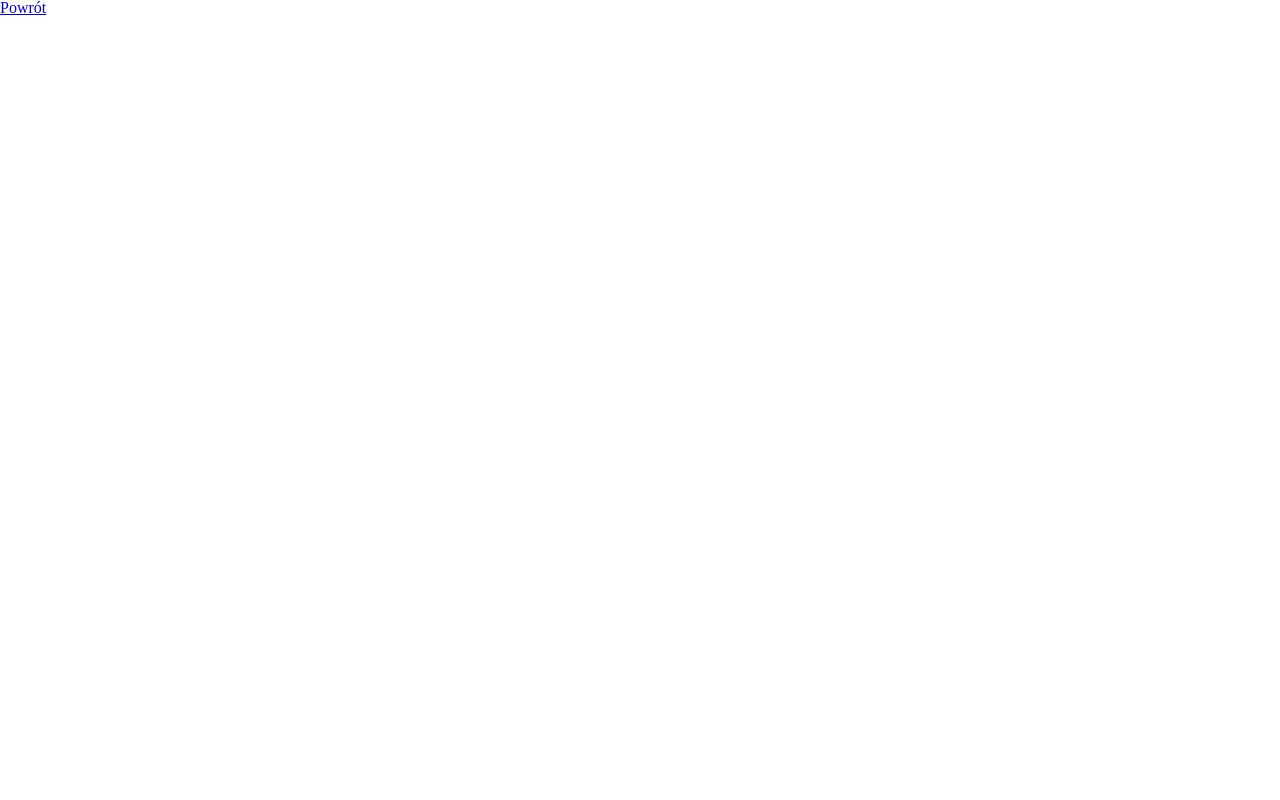
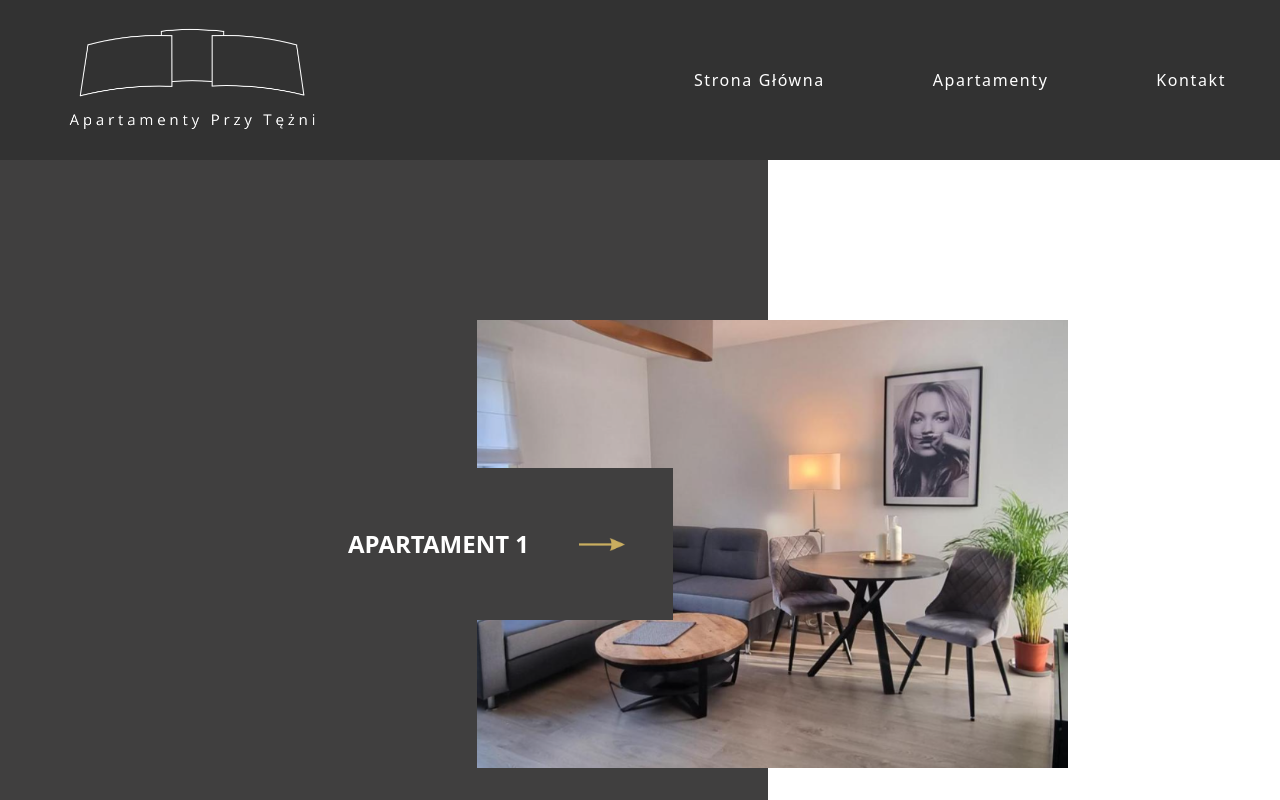
Before and after one commit to Dyniaaa/ApartamentyPrzyTezni, a React (Create React App) app: page /#/Apartment1 in a window 1280 px wide. Shown: the top 800 px of the page. Built offline with nearby package versions, Linux system fonts and the light colour scheme; the HTML template or start-up script is replaced by a standard one.

Commit message:
Add structure for apartments galleries

```diff
--- a/src/App.js
+++ b/src/App.js
@@ -13,6 +13,9 @@
         <Routes>
           <Route path="/" element={<MainPage />} />
           <Route path="/Apartments" element={<Apartments />} />
+          <Route path="/Apartment1" element={<Apartments />} />
+          <Route path="/Apartment2" element={<Apartments />} />
+          <Route path="/Apartment3" element={<Apartments />} />
           <Route path="*" element={<NotFound />} />
         </Routes>
       </HashRouter>
--- a/src/Components/Apartments/ApartmentsList/ApartmentComponent/ApartmentComponent.js
+++ b/src/Components/Apartments/ApartmentsList/ApartmentComponent/ApartmentComponent.js
@@ -1,29 +1,26 @@
 import React, { Component } from "react";
 import "./ApartmentComponent.scss";
+import { NavLink } from "react-router-dom";
 
 class ApartmentComponent extends Component {
   render() {
-    const { bgImg, aptName } = this.props;
+    const { bgImg, aptName, link } = this.props;
 
     const styles = {
       backgroundImage: `url("${bgImg}")`,
     };
 
-    function przekierujNaInnaStrone() {
-      window.location.href = "/";
-    }
-
     return (
       <section className="apartmentComponent">
-        <div className="textDiv" onClick={przekierujNaInnaStrone}>
-          <p className="text">{aptName}</p>
-          <div className="goldenArrow"></div>
-        </div>
-        <div
-          style={styles}
-          className="aptComImg"
-          onClick={przekierujNaInnaStrone}
-        ></div>
+        <NavLink to={link} className={"navlinkText"}>
+          <div className="textDiv">
+            <p className="text">{aptName}</p>
+            <div className="goldenArrow"></div>
+          </div>
+        </NavLink>
+        <NavLink to={link} className={"navlinkImg"}>
+          <div style={styles} className="aptComImg"></div>
+        </NavLink>
       </section>
     );
   }
--- a/src/Components/Apartments/ApartmentsList/ApartmentComponent/ApartmentComponent.scss
+++ b/src/Components/Apartments/ApartmentsList/ApartmentComponent/ApartmentComponent.scss
@@ -3,14 +3,18 @@
   justify-content: center;
   align-items: center;
   position: relative;
-  left: 500px;
+  left: 300px;
   height: 80vh;
   padding: 4rem 0rem 4rem 0rem;
+
+  .navlinkText {
+    display: flex;
+    align-items: center;
+    width: 30%;
 
     .textDiv {
       cursor: pointer;
       position: absolute;
-    left: -100px;
       padding: 4rem 3rem;
       background-color: #403f3f;
       display: flex;
@@ -37,13 +41,19 @@
         background-position: center;
       }
     }
+  }
+
+  .navlinkImg {
+    width: 100%;
+    height: 70%;
 
     .aptComImg {
       cursor: pointer;
-    width: 80%;
-    height: 80%;
+      width: 100%;
+      height: 100%;
       background-repeat: no-repeat;
       background-size: cover;
       background-position: center;
     }
   }
+}
--- a/src/Components/Apartments/ApartmentsList/ApartmentsList.js
+++ b/src/Components/Apartments/ApartmentsList/ApartmentsList.js
@@ -11,9 +11,21 @@
     return (
       <section className="apartmentsList">
         <div className="left">
-          <ApartmentComponent bgImg={ss1} aptName='APARTAMENT 1' />
-          <ApartmentComponent bgImg={ss2} aptName="APARTAMENT 2" />
-          <ApartmentComponent bgImg={ss3} aptName="APARTAMENT 3" />
+          <ApartmentComponent
+            bgImg={ss1}
+            aptName="APARTAMENT 1"
+            link="/Apartment1"
+          />
+          <ApartmentComponent
+            bgImg={ss2}
+            aptName="APARTAMENT 2"
+            link="/Apartment2"
+          />
+          <ApartmentComponent
+            bgImg={ss3}
+            aptName="APARTAMENT 3"
+            link="/Apartment3"
+          />
         </div>
         <div className="right"></div>
       </section>
--- a/src/Components/MainPage/MainContent/Content/Content.js
+++ b/src/Components/MainPage/MainContent/Content/Content.js
@@ -44,9 +44,7 @@
           <iframe
             title="location"
             src="https://www.google.com/maps/embed?pb=!1m18!1m12!1m3!1d755.1004814625425!2d20.715921357828556!3d50.46260813202309!2m3!1f0!2f0!3f0!3m2!1i1024!2i768!4f13.1!3m3!1m2!1s0x4717c318b603749b%3A0x7c2c791c19b52654!2sApartamenty%20Przy%20T%C4%99%C5%BCni!5e0!3m2!1spl!2spl!4v1708125716125!5m2!1spl!2spl"
-            allowfullscreen=""
-            loading="lazy"
-            referrerpolicy="no-referrer-when-downgrade"
+            loading="async"
           ></iframe>
         </div>
       </section>
```
Lines whose indentation alone changed are shown as unchanged.
